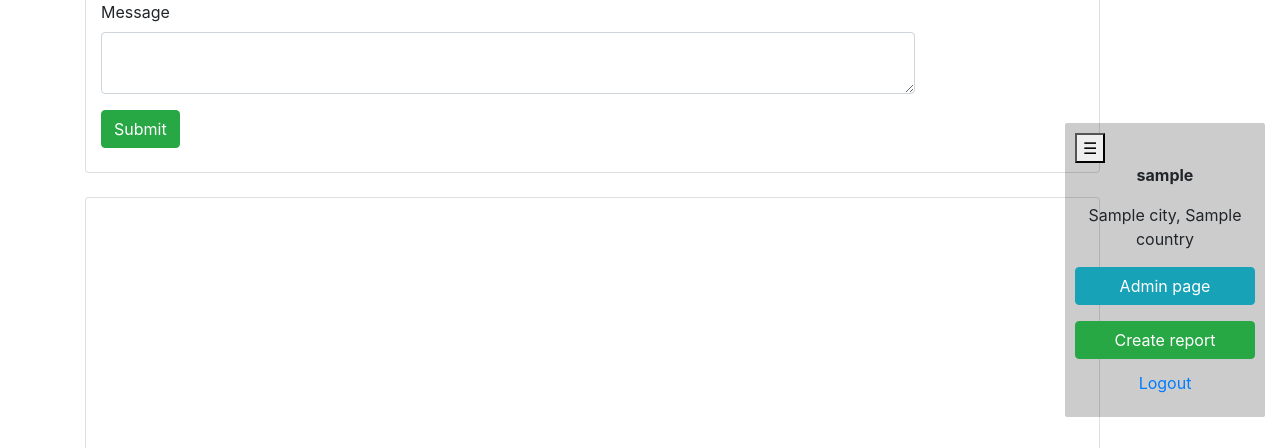
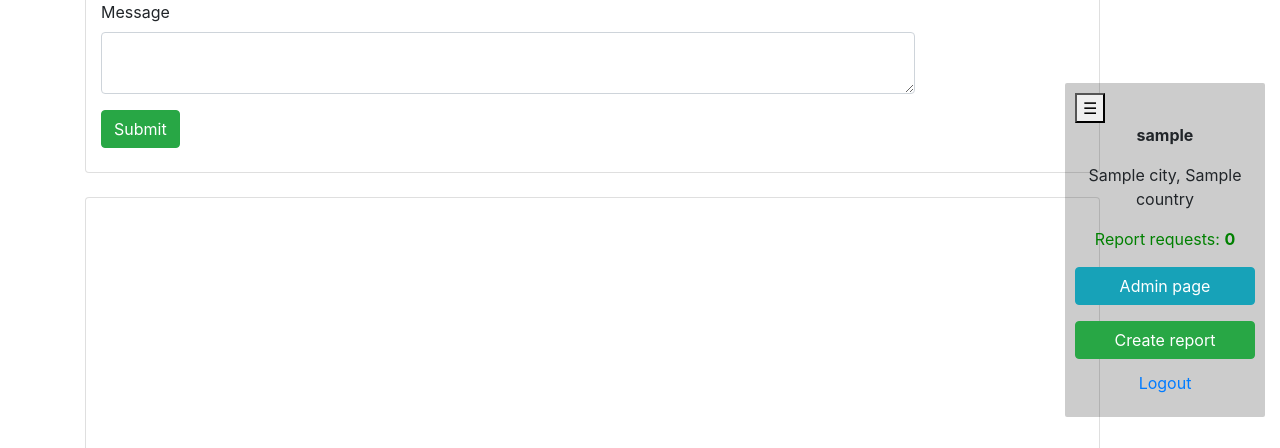
Before and after one commit to yakusevv/django_medical_reports, a Django app: page /reports/report_requests/ in a window 1280 px wide. Shown: the part 373-821 px from the top of the page. Run offline with Django 3.2, Linux system fonts and the light colour scheme; a user stored in the database is signed in; tables that the repository leaves empty hold one stand-in row (values such as "Sample post"); data that the repository does not hold is empty; some libraries are stand-ins or nearby versions.

Commit message:
Report requests - information about quantity

```diff
--- a/medical_reports/settings.py
+++ b/medical_reports/settings.py
@@ -97,7 +97,8 @@ TEMPLATES = [
                 'django.contrib.auth.context_processors.auth',
                 'django.contrib.messages.context_processors.messages',
                 'reports.context_processors.list_of_countries',
-                'reports.context_processors.storage_information'
+                'reports.context_processors.storage_information',
+                'reports.context_processors.report_requests_count'
             ],
         },
     },
--- a/reports/context_processors.py
+++ b/reports/context_processors.py
@@ -1,4 +1,4 @@
-from .models import Country
+from .models import Country, ReportRequest
 import shutil
 
 
@@ -17,3 +17,11 @@ def storage_information(request):
         return {
             "storage_percent": None
             }
+
+def report_requests_count(request):
+    profile = request.user.profile
+    if request.user.is_staff:
+        total = ReportRequest.objects.filter(report=None)
+    else:
+        total = profile.report_request.all()
+    return {"report_requests_count" : len(total)}
--- a/reports/models.py
+++ b/reports/models.py
@@ -337,7 +337,7 @@ class ReportRequest(models.Model):
     doctor = models.ForeignKey('profiles.Profile', on_delete=models.CASCADE, verbose_name=_("Report request"))
     date_time = models.DateTimeField()
     company = models.ForeignKey('Company', on_delete=models.CASCADE, verbose_name=_("Company"))
-    message = models.TextField(max_length=500, blank=True)
+    message = models.TextField(max_length=500)
 #    report = models.OneToOneField('Report', on_delete=models.SET_NULL, blank=True, null=True)
 
 
--- a/reports/templates/reports/report_requests.html
+++ b/reports/templates/reports/report_requests.html
@@ -125,6 +125,13 @@
             type: "GET",
             success : function (data) {
                 report_requests = data;
+                $("#id_requests_count").text(report_requests.length);
+                if (report_requests.length > 0){
+                    $("#id_requests_info").style = 'color: red;'
+                }
+                else {
+                    $("#id_requests_info").style = 'color: green;'
+                };
                 $('#id_requests_list').html("");
                 data.forEach(el => {
                     let div = document.createElement("div");
@@ -160,7 +167,8 @@
                 type: 'DELETE',
                 contentType: 'application/json',
                 success: function(result) {
-                    alert("{% trans 'Report request has been deleted' %}")
+                    alert("{% trans 'Report request has been deleted' %}");
+                    reloadRequests();
                 },
                 error: function(xhr, status, eror){
                     alert("{% trans 'Error while deleting report request' %}\n" + xhr.responseText)
--- a/reports/views.py
+++ b/reports/views.py
@@ -522,7 +522,7 @@ class PriceTableView(AdminStaffRequiredMixin, DetailView):
                                 VisitTariff.objects.get(
                                     tariff__district=district,
                                     tariff__price_group=group,
-                                    type_of_visit=type
+                                    type_of_visit=type_of_visit
                                     ).price)
                         except VisitTariff.DoesNotExist:
                             rows[region][district][type_of_visit].append('')
--- a/templates/base.html
+++ b/templates/base.html
@@ -110,6 +110,10 @@
        <button class="admin-panel-collide" onclick="openPanel()">&#9776;</button>
       <p class="admin-panel-element" style="font-weight: bold"> {{ user.username }}</p>
       <p class="admin-panel-element">{{ user.profile.city.name }}, {{ user.profile.city.district.region.country }}</p>
+         <p class="admin-panel-element" id="id_requests_info"
+            style="color: {% if not report_requests_count %}green;{% else %}red;{% endif %}">
+             {% trans 'Report requests: ' %}<b class="admin-panel-element" id="id_requests_count">{{ report_requests_count }}</b>
+         </p>
      {% endif %}
      {% if request.user.is_authenticated and request.user.is_staff %}
      <a href="/admin" class="admin-panel-element btn btn-info mb-3">{% trans "Admin page" %}</a>
```
Also changed, not shown: reports/migrations/0026_auto_20200326_1440.py (added).
